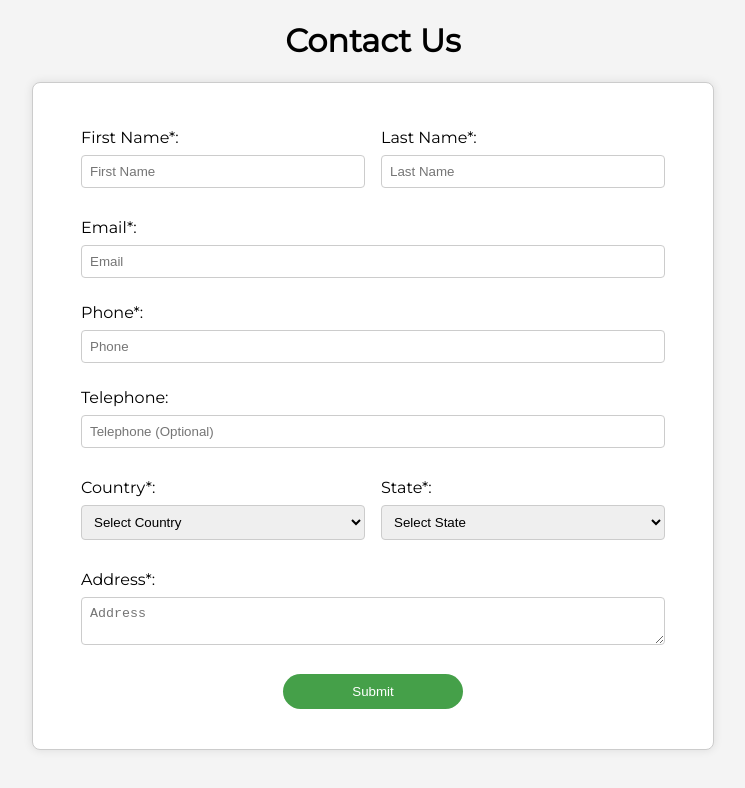
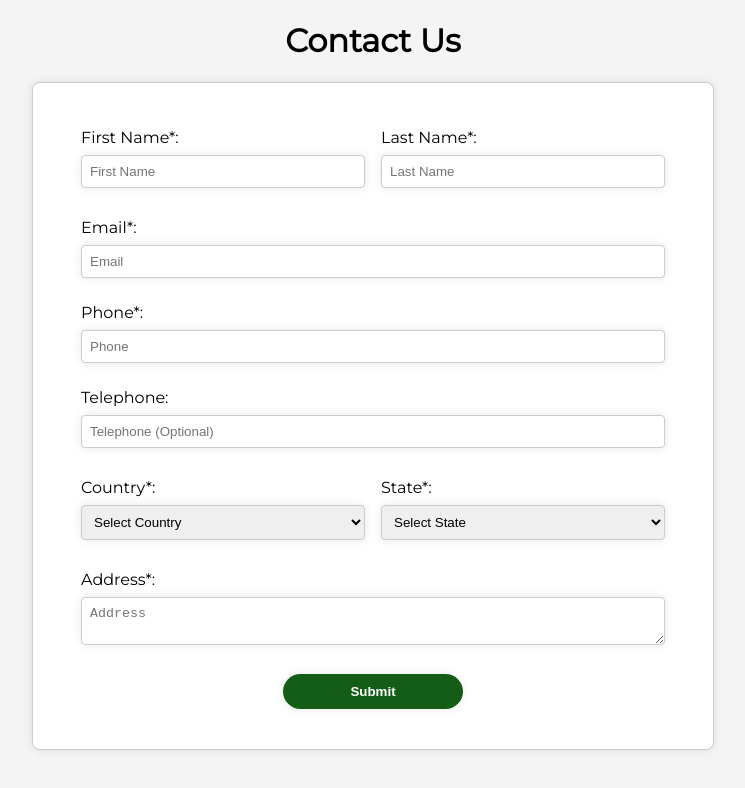
Before and after one commit to kunal-joshi06/podiamonds-assign, a React (Create React App) app: page / in a window 1280 px wide. In both pictures the pointer is over the button "Submit". Shown: the top 788 px of the page, without its empty margins (267-1012 px from the left). Built offline with nearby package versions, Linux system fonts and the light colour scheme.

Commit message:
Css changes

```diff
--- a/src/App.css
+++ b/src/App.css
@@ -31,6 +31,7 @@ textarea {
   border: 1px solid #ccc;
   border-radius: 4px;
   box-sizing: border-box;
+  box-shadow: 0 0 10px rgba(0, 0, 0, 0.1);
 }
 
 select[disabled] {
@@ -48,7 +49,9 @@ button {
 }
 
 button:hover {
-  background-color: #45a049;
+  background-color: #135d16;
+  font-weight: bold;
+  box-shadow: 0 0 10px rgba(0, 0, 0, 0.1);
 }
 
 .main-container {
```
